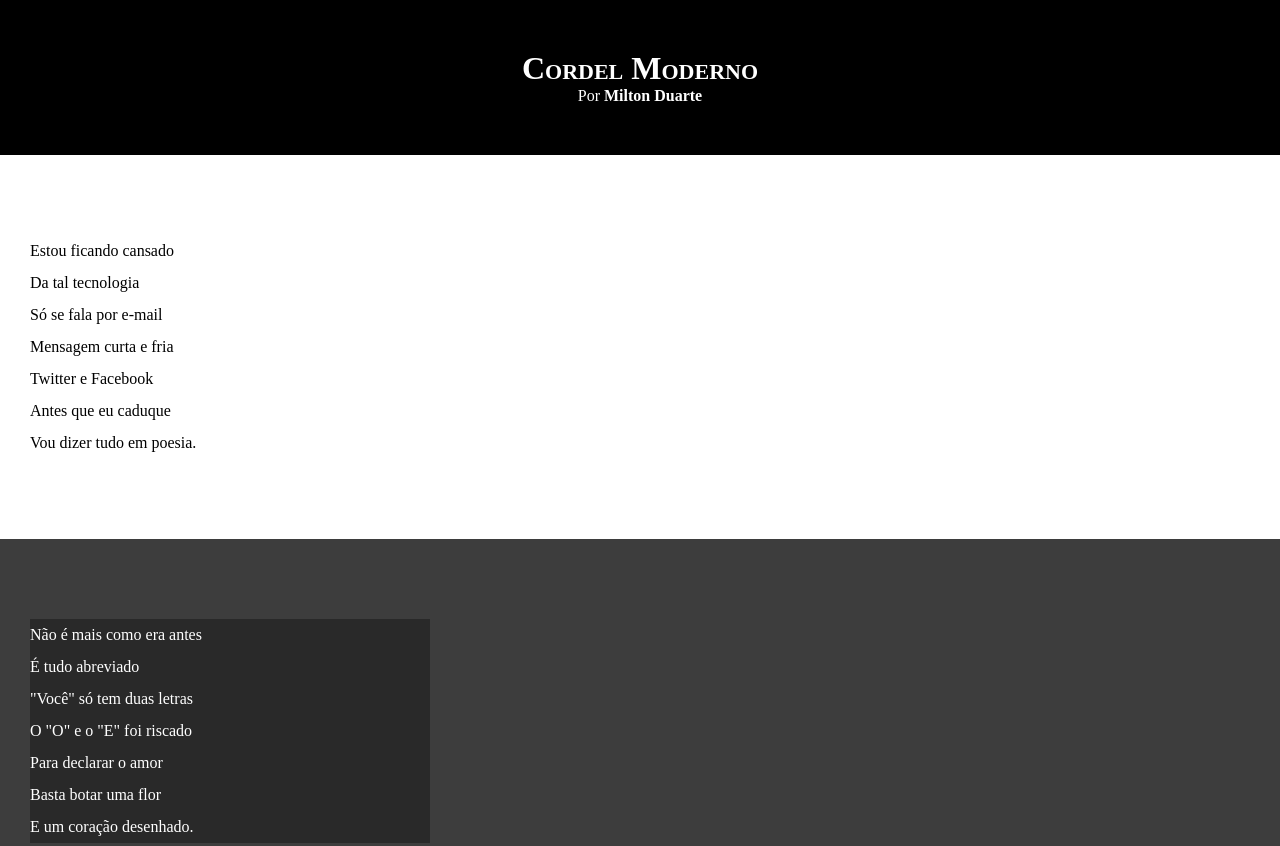
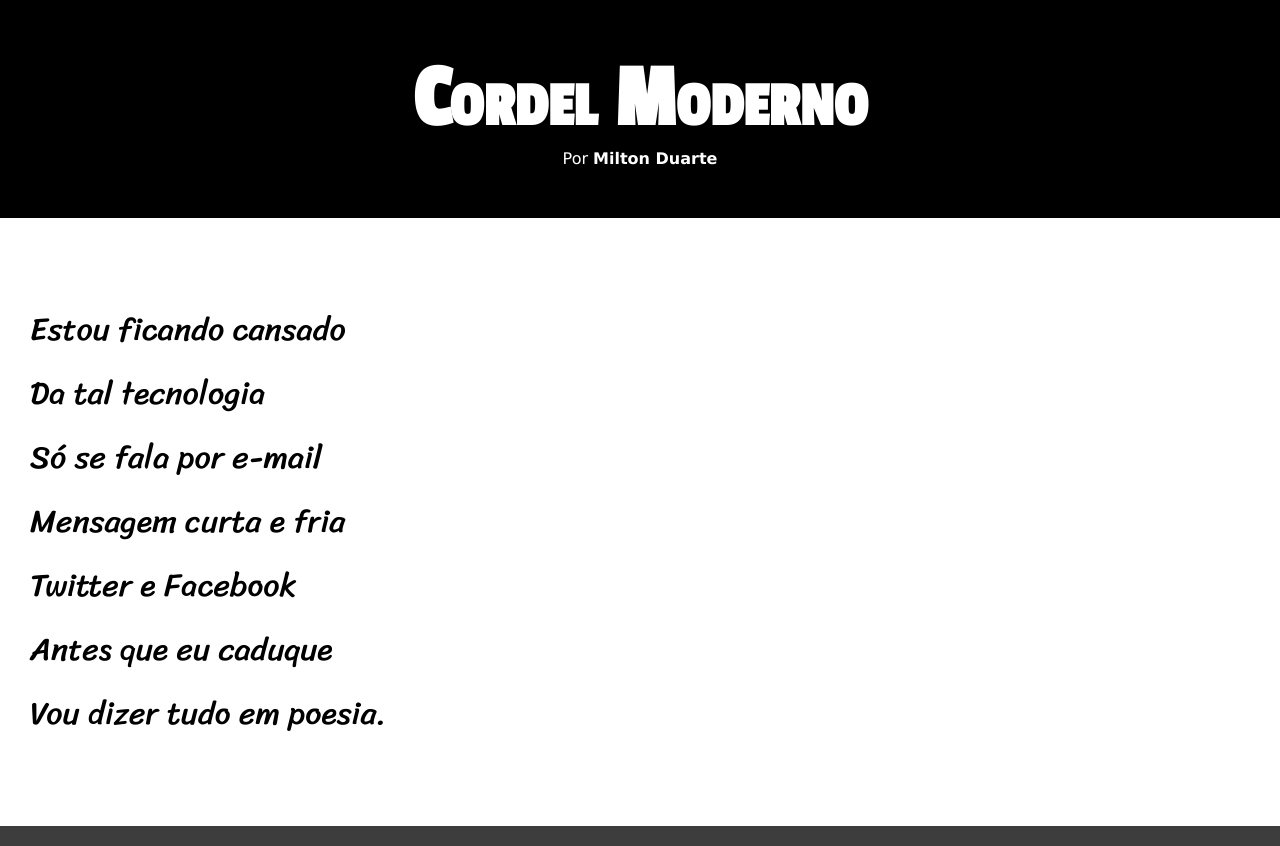
Before and after one commit to wesleysantos0/html-css, a plain HTML site: page Desafios/d012/index.html in a window 1280 px wide. Shown: the top 846 px of the page. Drawn offline with Linux system fonts and the light colour scheme.

Commit message:
Atualizaçao do desafio 12

```diff
--- a/Desafios/d012/estilo/style.css
+++ b/Desafios/d012/estilo/style.css
@@ -1,4 +1,13 @@
 @charset "UTF-8";
+@import url('https://fonts.googleapis.com/css2?family=Passion+One&family=Titillium+Web:wght@200&display=swap');
+
+@import url('https://fonts.googleapis.com/css2?family=Sriracha&display=swap');
+
+:root {
+    --fonte1: Verdana, Geneva, Tahoma, sans-serif;
+    --fonte2: 'Passion One', cursive;
+    --fonte3: 'Sriracha', cursive;
+}
 
 * {
     margin: 0px;
@@ -8,6 +17,7 @@
 html,body {
     min-height: 100vh;
     background-color: darkgray;
+    font-family: var(--fonte1);
 }
 
 header{
@@ -20,6 +30,8 @@ header > h1 {
     padding-top: 50px;
     /*text-transform: uppercase; */
     font-variant: small-caps;
+    font-family: var(--fonte2);
+    font-size: 7vw;
 }
 
 header > p {
@@ -41,6 +53,8 @@ section {
     padding-bottom: 10vh;
     line-height: 2em;
     padding-left: 30px;
+    font-family: var(--fonte3);
+    font-size: 2em;
 }
 
 section.normal{
@@ -54,7 +68,8 @@ section.imagem {
 }
 
 section.imagem > p {
-    width: 400px;
+    display: inline-block;
+    padding: 5px;
     background-color: rgba(0, 0, 0, 0.329);
 }
 
```
